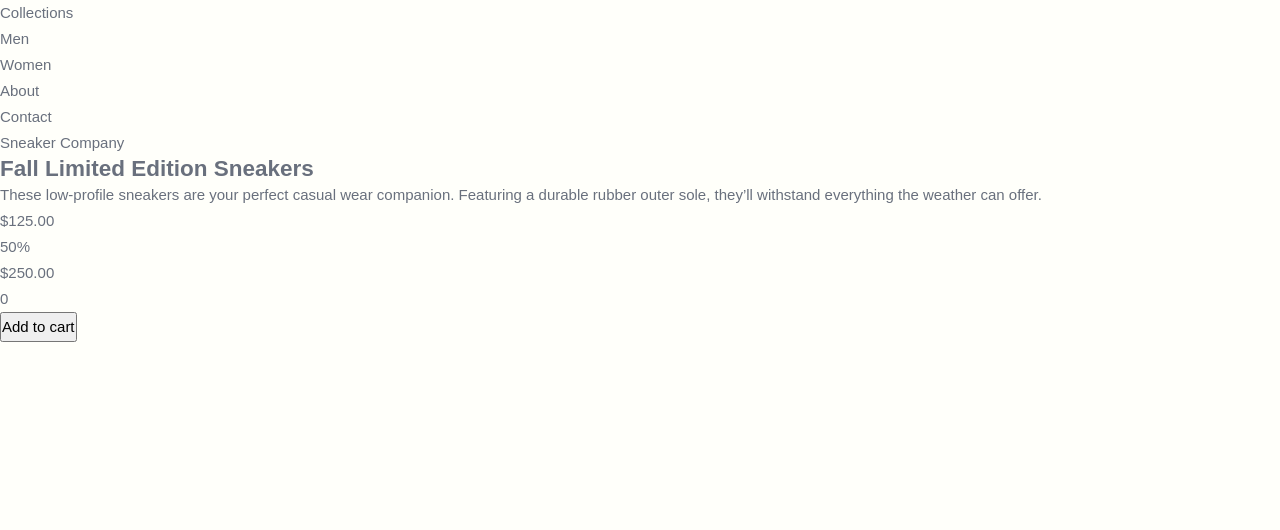
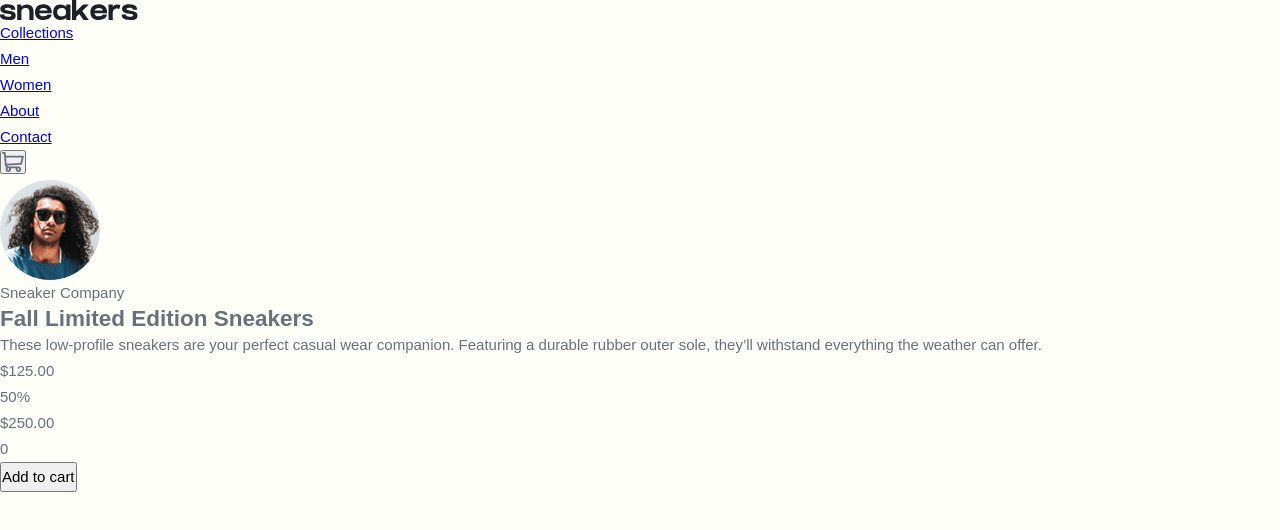
Before and after one commit to Oliko136/ecommerce-product-page, a plain HTML site: page index.html in a window 1280 px wide. Drawn offline with Linux system fonts and the light colour scheme.

Commit message:
Add images and classes to header

```diff
--- a/index.html
+++ b/index.html
@@ -12,16 +12,44 @@
 <body>
 
   <!-- Header -->
-   <header>
-    <nav>
-      <ul>
-        <li>Collections</li>
-        <li>Men</li>
-        <li>Women</li>
-        <li>About</li>
-        <li>Contact</li>
+   <header class="header">
+    <nav class="nav">
+      <a href="/" class="logo">
+        <img src="./assets/images/logo.svg" alt="Logo" class="logo__img">
+      </a>
+      <ul class="nav__list">
+        <li class="nav__item">
+          <a href="/" class="nav__link">
+            Collections
+          </a>
+        </li>
+        <li class="nav__item">
+          <a href="/" class="nav__link">
+            Men
+          </a>
+        </li>
+        <li class="nav__item">
+          <a href="/" class="nav__link">
+            Women
+          </a>
+        </li>
+        <li class="nav__item">
+          <a href="/" class="nav__link">
+          About
+        </a>
+        </li>
+        <li class="nav__item">
+          <a href="/" class="nav__link">
+            Contact
+          </a>
+        </li>
       </ul>
     </nav>
+
+    <button type="button">
+      <img src="./assets/images/icon-cart.svg" alt="Cart icon">
+    </button>
+    <img src="./assets/images/image-avatar.png" alt="User avatar">
    </header>
 
    <!-- Main -->
```
